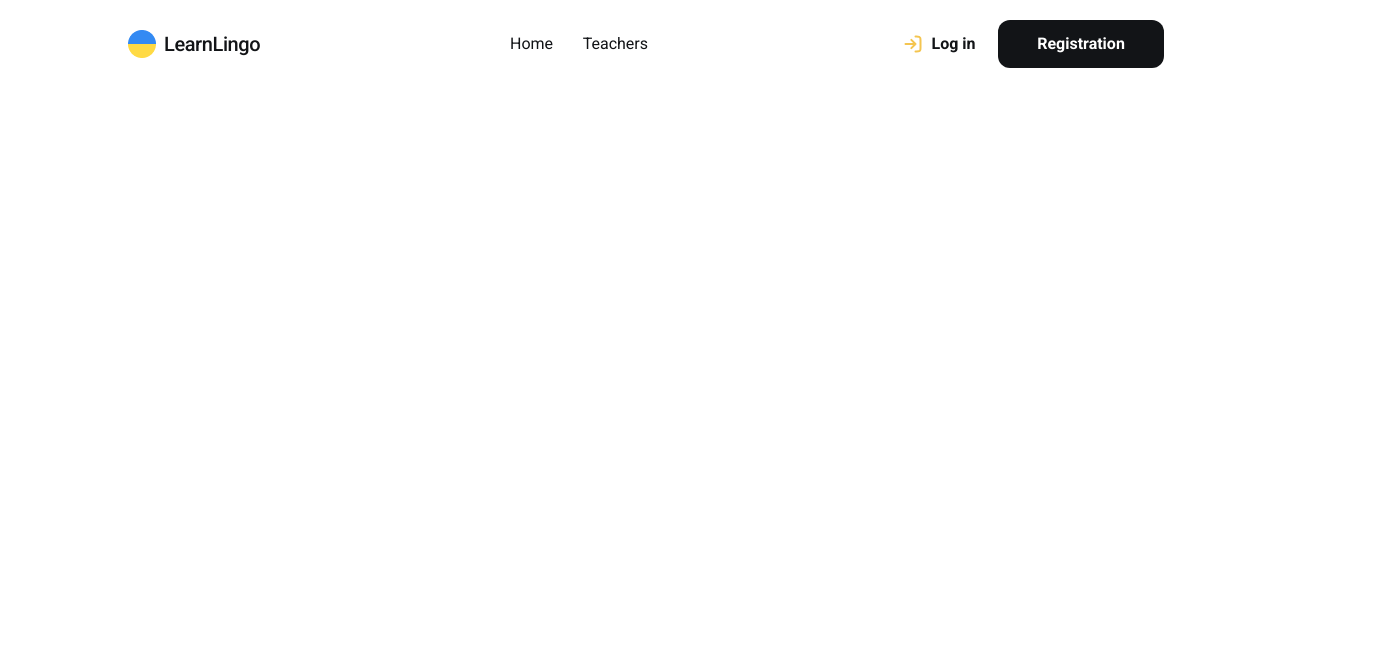
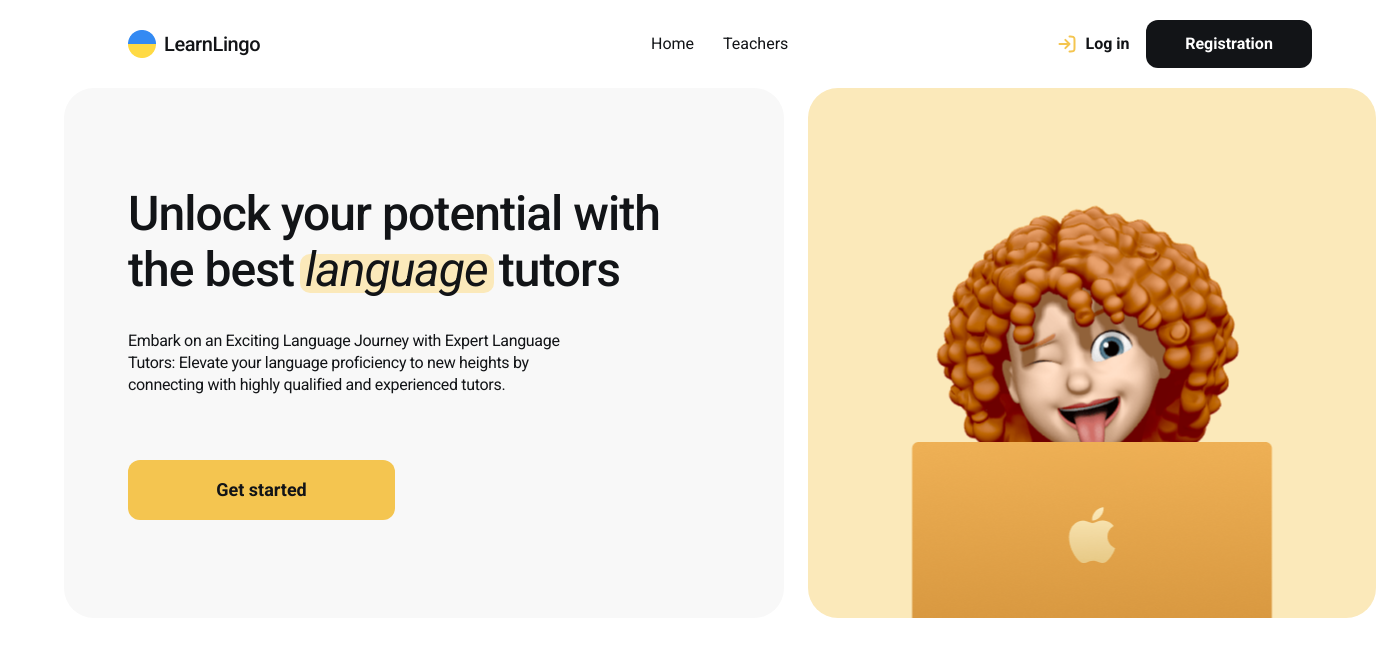
Before and after one commit to OlehKotov/LearnLingo, a React (Vite) app: page / in a window 1280 px wide. Shown: the top 656 px of the page, 1376 px wide, since content can reach past the window. Built offline with nearby package versions, Linux system fonts and the light colour scheme.

Commit message:
create main section

```diff
--- a/src/components/AuthButtons/AuthButtons.jsx
+++ b/src/components/AuthButtons/AuthButtons.jsx
@@ -7,9 +7,7 @@ const AuthButtons = () => {
     <div className={css.authButtonsWrap}>
       <button className={css.loginButton}>
         <svg width="20px" height="20px" className={css.loginButtonSvg}>
-          <use
-            xlinkHref={`${sprite}#log-in`}
-          />
+          <use xlinkHref={`${sprite}#log-in`} />
         </svg>
         Log in
       </button>
@@ -18,5 +16,4 @@ const AuthButtons = () => {
   );
 };
 
-
 export default AuthButtons;
--- a/src/components/AuthButtons/AuthButtons.module.css
+++ b/src/components/AuthButtons/AuthButtons.module.css
@@ -1,17 +1,10 @@
-button {
-  background: none;
-  border: none;
-  padding: 0;
-  font: inherit;
-  color: inherit;
-  cursor: pointer;
-}
 
 .authButtonsWrap {
   display: grid;
-  grid-template-columns: repeat(2, 1fr);
+  grid-template-columns: 73px 166px;
   align-items: center;
   gap: 16px;
+  margin-left: 268px;
 }
 
 .loginButton {
@@ -23,7 +16,7 @@ button {
   font-size: 16px;
   line-height: 125%;
   color: #121417;
-  width: 85px;
+  width: 73px;
   height: 20px;
   stroke: #f4c550;
   transition: color 0.3s ease, stroke 0.5s ease;
--- a/src/components/Header/Header.module.css
+++ b/src/components/Header/Header.module.css
@@ -1,6 +1,4 @@
 .header {
-  display: grid;
-  grid-template-columns: 133px 138px 255px;
-  justify-content: space-between;
+  display: flex;
   margin: 20px 128px;
 }
--- a/src/components/Logo/Logo.jsx
+++ b/src/components/Logo/Logo.jsx
@@ -3,10 +3,10 @@ import css from "./Logo.module.css";
 
 const Logo = () => {
   return (
-    <div className={css.logo}>
-        <img src='/src/assets/images/ukrain.png'/>
+    <a href='' className={css.logo}>
+        <img src='/src/assets/images/ukrain.png' alt='Ukraine'/>
         <p className={css.text}>LearnLingo</p>
-    </div>
+    </a>
   )
 }
 
--- a/src/components/Logo/Logo.module.css
+++ b/src/components/Logo/Logo.module.css
@@ -3,6 +3,7 @@
   grid-template-columns: 28px 97px;
   gap: 8px;
   align-items: center;
+  text-decoration: none;
 }
 .text {
   font-weight: 500;
--- /dev/null
+++ b/src/components/Main/Main.jsx
@@ -0,0 +1,24 @@
+import React from "react";
+import css from "./Main.module.css";
+
+const Main = () => {
+  return (
+    <section className={css.main}>
+      <div className={css.getBlock}>
+        <h1 className={css.getBlockHeader}>Unlock your potential with the best <span className={css.getBlockSpan}>language</span> tutors</h1>
+        <p className={css.getBlockText}>
+          Embark on an Exciting Language Journey with Expert Language Tutors:
+          Elevate your language proficiency to new heights by connecting with
+          highly qualified and experienced tutors.
+        </p>
+        <button className={css.getBlockButton}>Get started</button>
+      </div>
+      <div className={css.imageBlock}>
+        <img src="/src/assets/images/lion.png" alt="Lion" className={css.imageBlockLion}/>
+        <img src="/src/assets/images/macbook.png" alt="Macbook" className={css.imageBlockMacbook}/>
+      </div>
+    </section>
+  );
+};
+
+export default Main;
--- /dev/null
+++ b/src/components/Main/Main.module.css
@@ -0,0 +1,113 @@
+.main {
+  display: grid;
+  grid-template-columns: 720px 568px;
+  gap: 24px;
+  margin-left: 64px;
+  margin-right: 64px;
+}
+
+.getBlock {
+  border-radius: 30px;
+  width: 720px;
+  height: 530px;
+  background-color: #f8f8f8;
+  padding: 98px 108px 98px 64px;
+}
+
+.getBlockHeader {
+  font-weight: 500;
+  font-size: 48px;
+  line-height: 117%;
+  letter-spacing: -0.02em;
+  color: #121417;
+  width: 548px;
+}
+
+.getBlockSpan {
+  font-style: italic;
+  font-weight: 400;
+  position: relative;
+  z-index: 1;
+  display: inline-block;
+  color: #121417;
+}
+
+.getBlockSpan::after {
+  content: "";
+  position: absolute;
+  bottom: 5px;
+  left: -5px;
+  width: 106%;
+  height: 70%;
+  background-color: #fbe9ba;
+  z-index: -1;
+  border-radius: 10px;
+  animation: highlight 1s ease-out forwards;
+}
+
+@keyframes highlight {
+  from {
+    width: 0;
+    left: 0;
+    opacity: 1;
+  }
+  to {
+    width: 106%;
+    left: -5px;
+    opacity: 1;
+  }
+}
+
+.getBlockText {
+  font-weight: 400;
+  font-size: 16px;
+  line-height: 137%;
+  letter-spacing: -0.02em;
+  color: #121417;
+  margin-top: 32px;
+  width: 471px;
+}
+
+.getBlockButton {
+  font-family: "Roboto", sans-serif;
+  margin-top: 64px;
+  font-weight: 700;
+  font-size: 18px;
+  line-height: 156%;
+  color: #121417;
+  border-radius: 12px;
+  padding: 16px 88px;
+  width: 267px;
+  height: 60px;
+  background-color: #f4c550;
+  position: relative;
+  z-index: 1;
+  cursor: pointer;
+  transition: background-color 0.3s ease;
+}
+
+.getBlockButton:hover {
+  background-color: #ffdc86;
+}
+
+.imageBlock {
+  border-radius: 30px;
+  width: 568px;
+  height: 530px;
+  background-color: #fbe9ba;
+  position: relative;
+}
+
+.imageBlockLion {
+  position: absolute;
+  top: 50%;
+  left: 50%;
+  transform: translate(-50%, -50%);
+}
+
+.imageBlockMacbook {
+  position: absolute;
+  bottom: 0;
+  left: 50%;
+  transform: translateX(-50%);
+}
--- a/src/components/Navigation/Navigation.module.css
+++ b/src/components/Navigation/Navigation.module.css
@@ -1,8 +1,9 @@
 .navigation {
   display: grid;
-    grid-template-columns: repeat(2, 1fr);
+  grid-template-columns: 44px 66px;
   gap: 28px;
   align-items: center;
+  margin-left: 390px;
 }
 
 .link {
--- a/src/index.css
+++ b/src/index.css
@@ -24,3 +24,12 @@ img {
   display: block;
   max-width: 100%;
 }
+
+button {
+  background: none;
+  border: none;
+  padding: 0;
+  font: inherit;
+  color: inherit;
+  cursor: pointer;
+}
--- a/src/pages/Home/Home.jsx
+++ b/src/pages/Home/Home.jsx
@@ -1,10 +1,12 @@
 import React from 'react'
 import Header from '../../components/Header/Header'
+import Main from '../../components/Main/Main'
 
 const Home = () => {
   return (
     <div>
         <Header />
+        <Main />
     </div>
   )
 }
```
Also changed, not shown: src/assets/images/lion.png (added), src/assets/images/macbook.png (added). Lines whose indentation alone changed are shown as unchanged.
